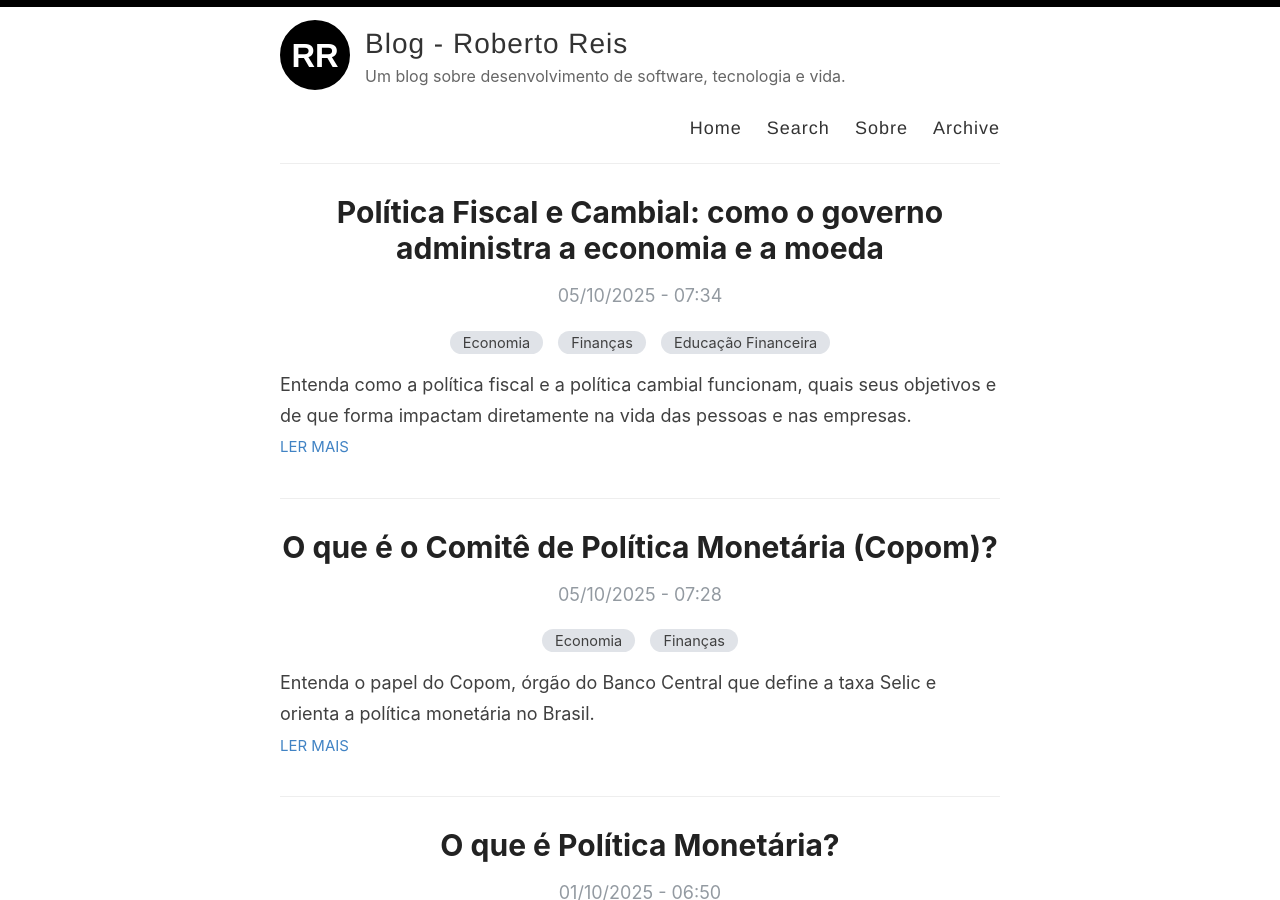
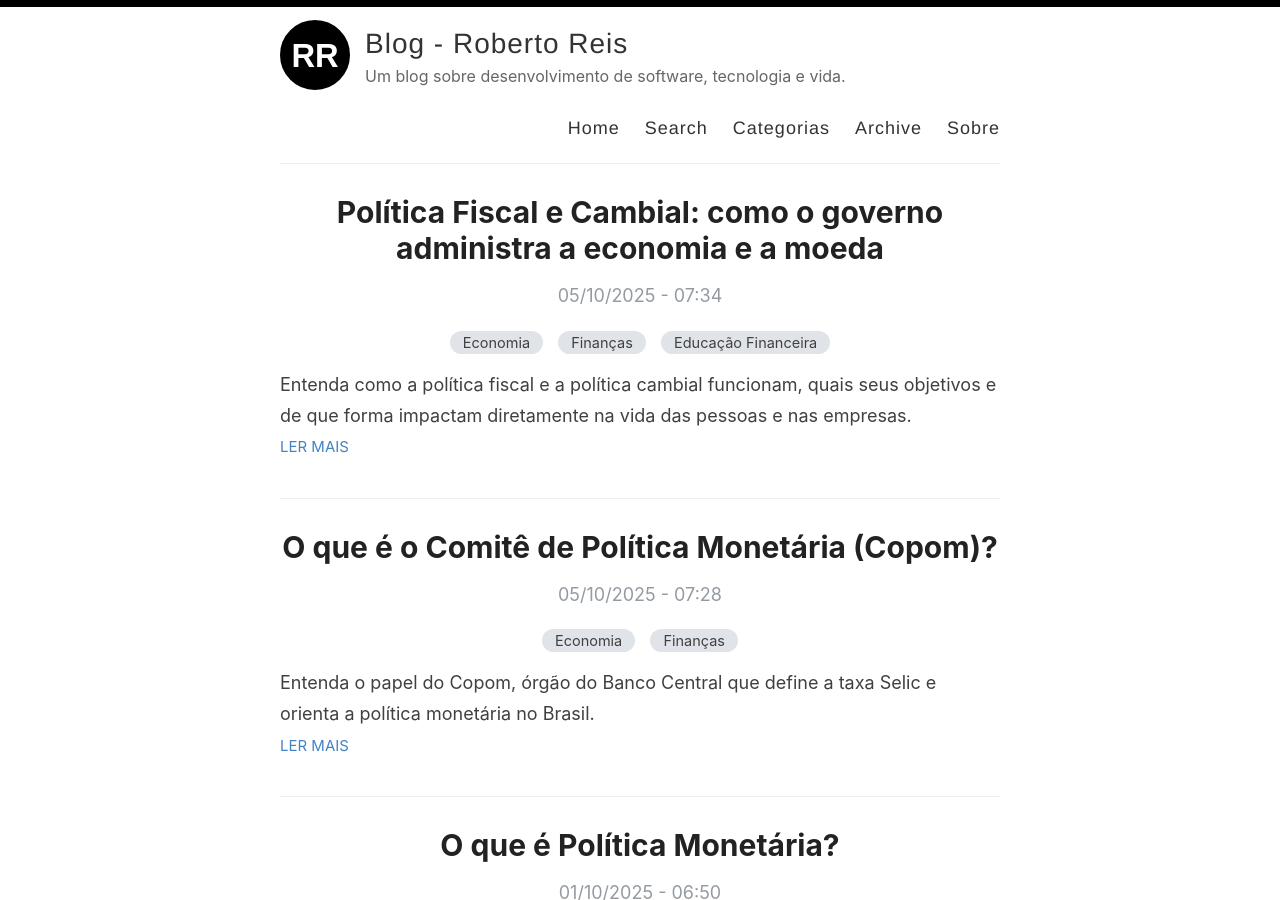
Before and after one commit to roberto-reis/roberto-reis.github.io, a Jekyll site: the page built from index.html, in a window 1280 px wide and 900 px high. Built offline with Jekyll 4.4.1, drawn with Linux system fonts in a browser that asks for light colours; the list of posts is cut into pages by our own code.

Commit message:
fix: corrigir a ordem dos links de navegação no layout padrão

```diff
--- a/_layouts/default.html
+++ b/_layouts/default.html
@@ -30,8 +30,9 @@
             <nav>
               <a href="{{ site.baseurl }}/">Home</a>
               <a href="{{ site.baseurl }}/search">Search</a>
+              <a href="{{ site.baseurl }}/categories">Categorias</a>
+              <a href="{{ site.baseurl }}/archive">Archive</a>
               <a href="{{ site.baseurl }}/about">Sobre</a>
-              <a href="{{ site.baseurl }}/archive">Archive</a>
             </nav>
           </header>
         </div>
```
